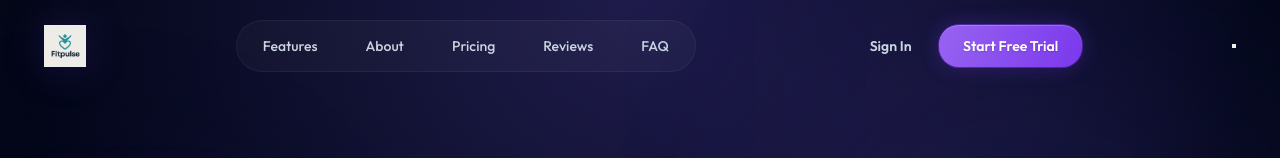
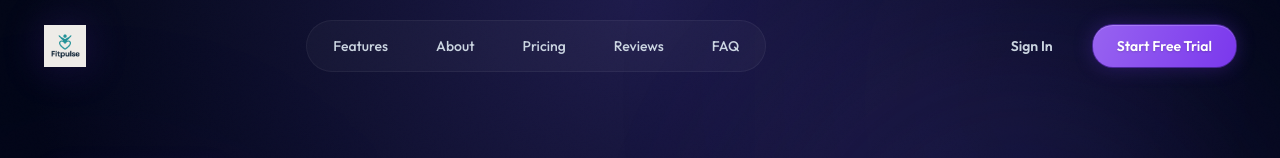
Before and after one commit to Aarif5856/fitness_SaaS_Landing, a plain HTML site: page index.html in a window 1280 px wide. Shown: the top 158 px of the page. Drawn offline with nearby package versions, Linux system fonts and the light colour scheme; animation ran at ten frames a second; a web font is replaced by a local one.

Commit message:
fix: Repair missing nav-cta selector

```diff
--- a/styles.css
+++ b/styles.css
@@ -317,9 +317,10 @@ h6 {
     background: rgba(255, 255, 255, 0.05);
 }
 
-display: flex;
-align-items: center;
-gap: 16px;
+.nav-cta {
+    display: flex;
+    align-items: center;
+    gap: 16px;
 }
 
 .nav-toggle {
```
